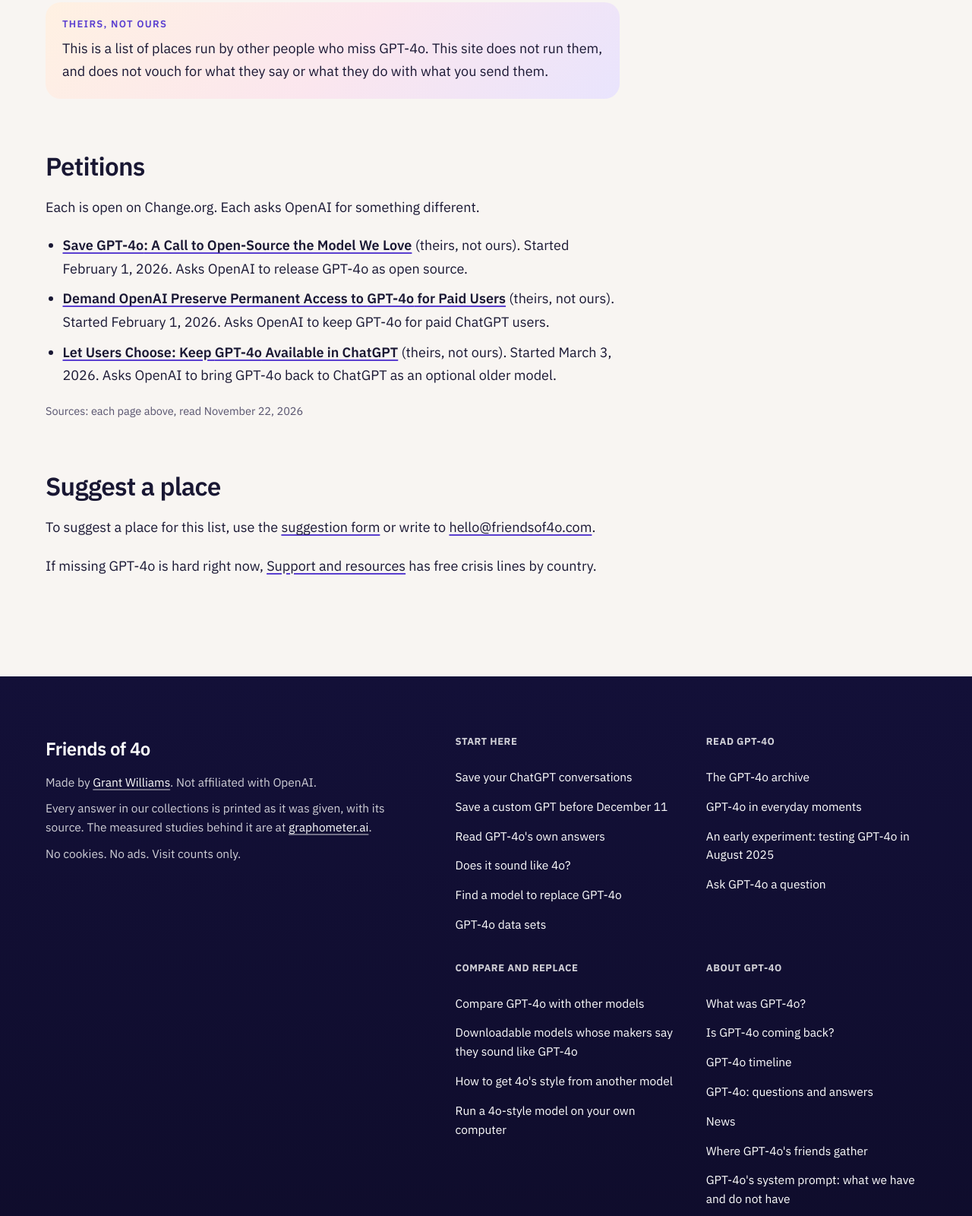
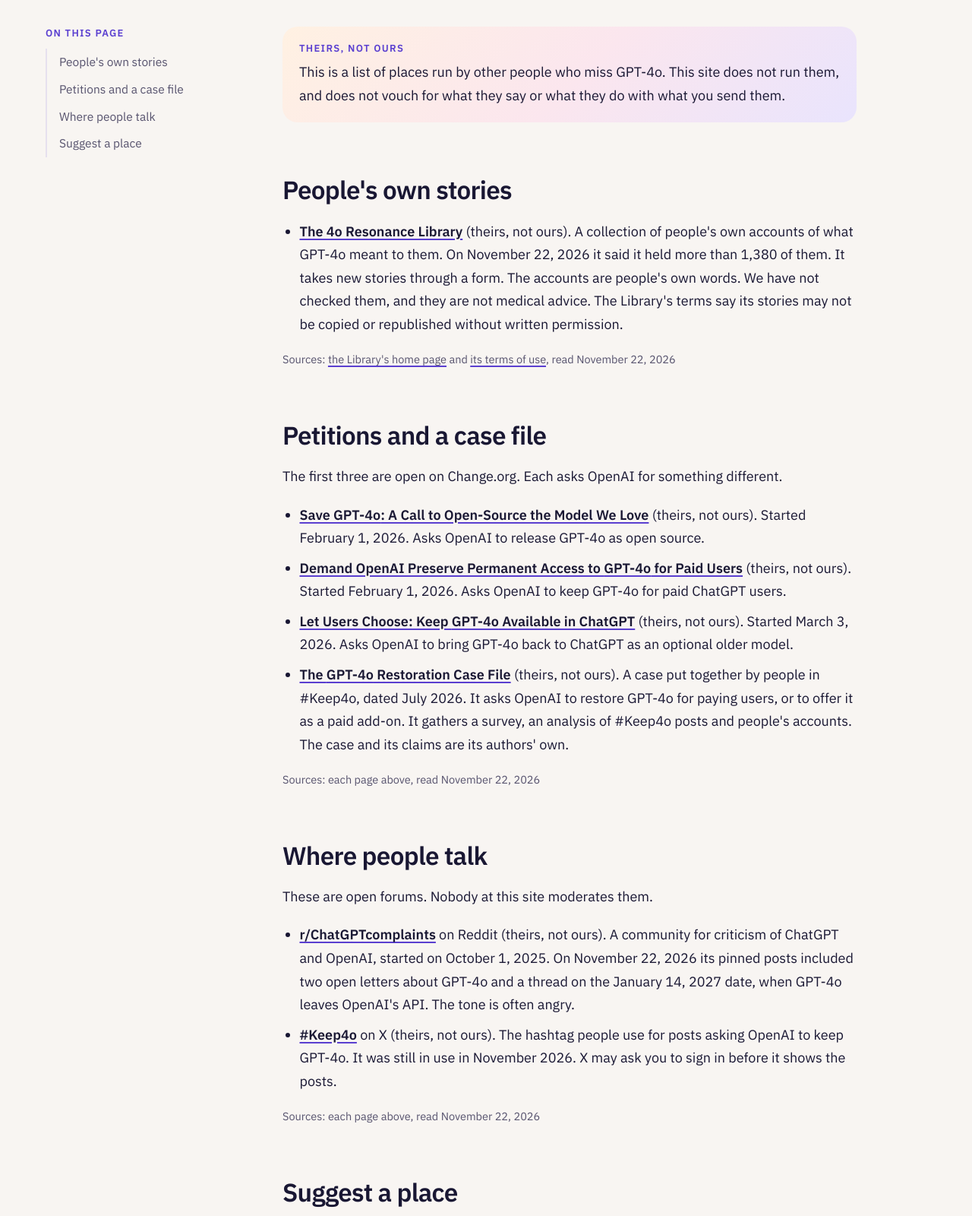
Before and after one commit to grantwilliams-ai/friendsof4o-site, a plain HTML site: page site/community/index.html in a window 1280 px wide. Shown: the part 419-2019 px from the top of the page at 76% size. Drawn offline with Linux system fonts and the light colour scheme.

Commit message:
Community page: four more places

```diff
--- a/site/community/index.html
+++ b/site/community/index.html
@@ -6,12 +6,12 @@
 <meta name="color-scheme" content="light dark">
 <meta name="theme-color" content="#0f0d2a">
 <title>Where GPT-4o&#x27;s friends gather: #Keep4o petitions | Friends of 4o</title>
-<meta name="description" content="Petitions and other outside places where people who miss GPT-4o ask for it back. Each one is run by someone else, not by this site.">
+<meta name="description" content="Outside places where people who miss GPT-4o tell their stories, talk and ask for it back. Each one is run by someone else, not by this site.">
 <link rel="canonical" href="https://friendsof4o.com/community/">
 <meta property="og:type" content="website">
 <meta property="og:site_name" content="Friends of 4o">
 <meta property="og:title" content="Where GPT-4o&#x27;s friends gather: #Keep4o petitions | Friends of 4o">
-<meta property="og:description" content="Petitions and other outside places where people who miss GPT-4o ask for it back. Each one is run by someone else, not by this site.">
+<meta property="og:description" content="Outside places where people who miss GPT-4o tell their stories, talk and ask for it back. Each one is run by someone else, not by this site.">
 <meta property="og:url" content="https://friendsof4o.com/community/">
 <meta property="og:image" content="https://friendsof4o.com/og.png">
 <meta property="og:image:width" content="1200">
@@ -47,7 +47,7 @@
    "@id": "https://friendsof4o.com/community/#webpage",
    "url": "https://friendsof4o.com/community/",
    "name": "Where GPT-4o's friends gather: #Keep4o petitions",
-   "description": "Petitions and other outside places where people who miss GPT-4o ask for it back. Each one is run by someone else, not by this site.",
+   "description": "Outside places where people who miss GPT-4o tell their stories, talk and ask for it back. Each one is run by someone else, not by this site.",
    "isPartOf": {
     "@id": "https://friendsof4o.com/#website"
    },
@@ -106,23 +106,36 @@
   <div class="wrap">
 
     <h1>Where <span class="nb">GPT-4o</span>&#x27;s friends gather</h1>
-    <p class="page-lede">Outside places where people who miss <span class="nb">GPT-4o</span> ask for it back.</p>
+    <p class="page-lede">Outside places where people who miss <span class="nb">GPT-4o</span> tell their stories, talk and ask for it back.</p>
   </div>
 </section>
 <div class="wrap page-body">
-  <div class="page-grid">
-
+  <div class="page-grid has-toc">
+    <nav class="toc" aria-label="On this page"><p class="label">On this page</p><ol><li><a href="#stories">People's own stories</a></li><li><a href="#petitions">Petitions and a case file</a></li><li><a href="#talk">Where people talk</a></li><li><a href="#suggest">Suggest a place</a></li></ol></nav>
     <article class="prose">
 <div class="callout">
 <p class="label">Theirs, not ours</p>
 <p>This is a list of places run by other people who miss <span class="nb">GPT-4o.</span> This site does not run them, and does not vouch for what they say or what they do with what you send them.</p>
 </div>
-<h2 id="petitions">Petitions</h2>
-<p>Each is open on Change.org. Each asks OpenAI for something different.</p>
+<h2 id="stories">People's own stories</h2>
+<ul>
+<li><strong><a href="https://www.4oresonancelibrary.org/" rel="noopener">The 4o Resonance Library</a></strong> (theirs, not ours). A collection of people's own accounts of what <span class="nb">GPT-4o</span> meant to them. On November 22, 2026 it said it held more than 1,380 of them. It takes new stories through a form. The accounts are people's own words. We have not checked them, and they are not medical advice. The Library's terms say its stories may not be copied or republished without written permission.</li>
+</ul>
+<p class="src">Sources: <a href="https://www.4oresonancelibrary.org/" rel="noopener">the Library's home page</a> and <a href="https://www.4oresonancelibrary.org/terms-of-use" rel="noopener">its terms of use</a>, read November 22, 2026</p>
+<h2 id="petitions">Petitions and a case file</h2>
+<p>The first three are open on Change.org. Each asks OpenAI for something different.</p>
 <ul>
 <li><strong><a href="https://www.change.org/p/save-gpt-4o-a-call-to-open-source-the-model-we-love" rel="noopener">Save <span class="nb">GPT-4o</span>: A Call to Open-Source the Model We Love</a></strong> (theirs, not ours). Started February 1, 2026. Asks OpenAI to release <span class="nb">GPT-4o</span> as open source.</li>
 <li><strong><a href="https://www.change.org/p/demand-openai-preserve-permanent-access-to-gpt-4o-for-paid-users" rel="noopener">Demand OpenAI Preserve Permanent Access to <span class="nb">GPT-4o</span> for Paid Users</a></strong> (theirs, not ours). Started February 1, 2026. Asks OpenAI to keep <span class="nb">GPT-4o</span> for paid ChatGPT users.</li>
 <li><strong><a href="https://www.change.org/p/let-users-choose-keep-gpt-4o-available-in-chatgpt" rel="noopener">Let Users Choose: Keep <span class="nb">GPT-4o</span> Available in ChatGPT</a></strong> (theirs, not ours). Started March 3, 2026. Asks OpenAI to bring <span class="nb">GPT-4o</span> back to ChatGPT as an optional older model.</li>
+<li><strong><a href="https://gpt-4o-restoration.netlify.app/" rel="noopener">The <span class="nb">GPT-4o</span> Restoration Case File</a></strong> (theirs, not ours). A case put together by people in #Keep4o, dated July 2026. It asks OpenAI to restore <span class="nb">GPT-4o</span> for paying users, or to offer it as a paid add-on. It gathers a survey, an analysis of #Keep4o posts and people's accounts. The case and its claims are its authors' own.</li>
+</ul>
+<p class="src">Sources: each page above, read November 22, 2026</p>
+<h2 id="talk">Where people talk</h2>
+<p>These are open forums. Nobody at this site moderates them.</p>
+<ul>
+<li><strong><a href="https://www.reddit.com/r/ChatGPTcomplaints/" rel="noopener">r/ChatGPTcomplaints</a></strong> on Reddit (theirs, not ours). A community for criticism of ChatGPT and OpenAI, started on October 1, 2025. On November 22, 2026 its pinned posts included two open letters about <span class="nb">GPT-4o</span> and a thread on the January 14, 2027 date, when <span class="nb">GPT-4o</span> leaves OpenAI's API. The tone is often angry.</li>
+<li><strong><a href="https://x.com/hashtag/Keep4o" rel="noopener">#Keep4o</a></strong> on X (theirs, not ours). The hashtag people use for posts asking OpenAI to keep <span class="nb">GPT-4o.</span> It was still in use in November 2026. X may ask you to sign in before it shows the posts.</li>
 </ul>
 <p class="src">Sources: each page above, read November 22, 2026</p>
 <h2 id="suggest">Suggest a place</h2>
```
Also changed, not shown: site/llms.txt.
